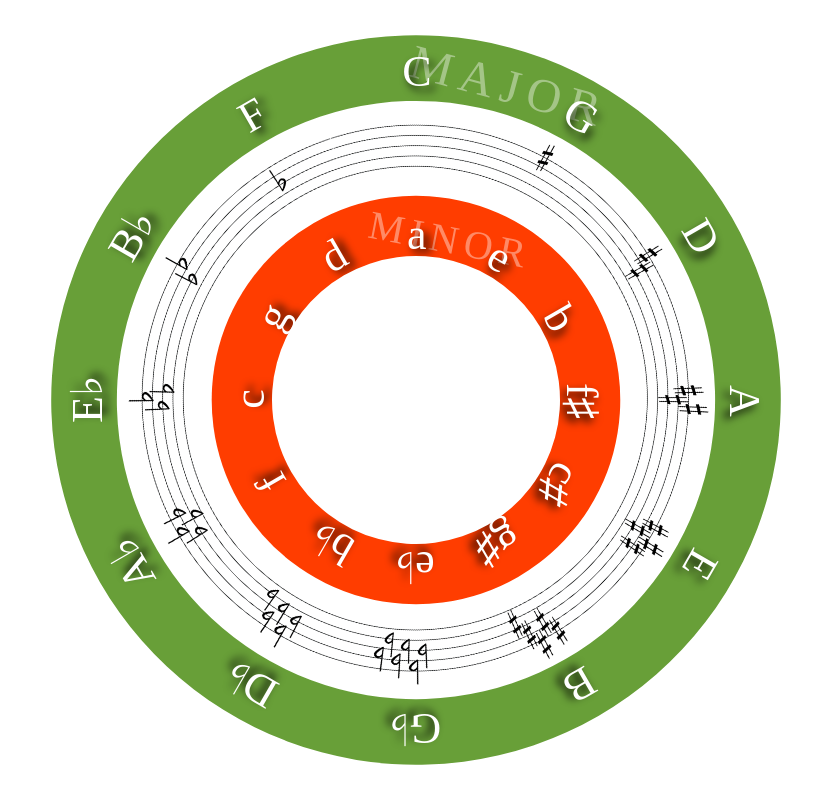
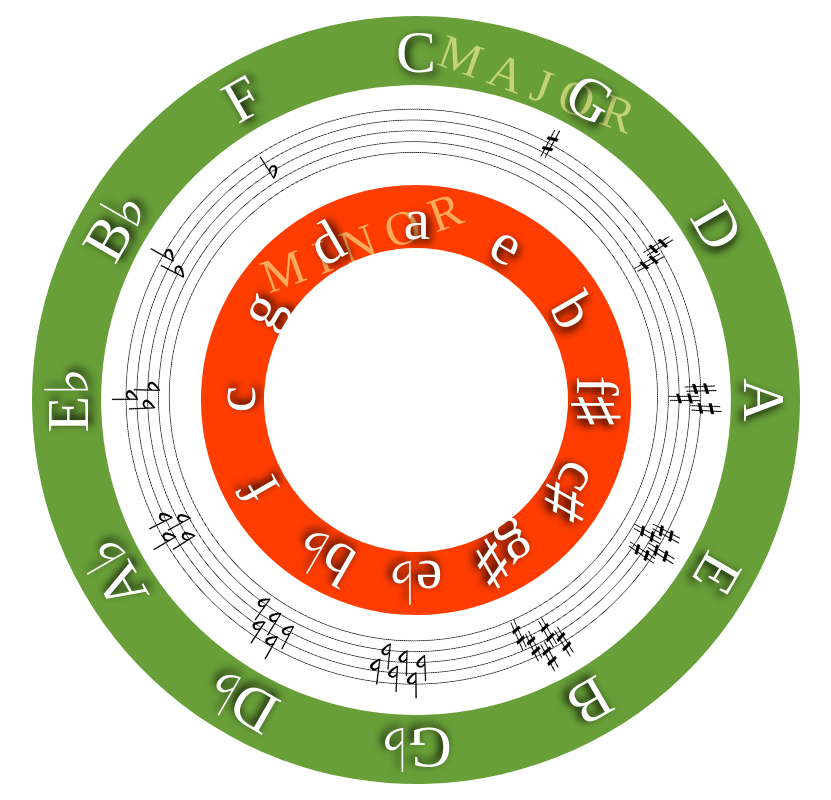
Before and after one commit to clavierbulb-green/A-Circle-of-Fifths, a website: page index.html in a window 1280 px wide. Shown: the whole page, without its empty margins (224-1055 px from the left). Drawn offline with Linux system fonts and the light colour scheme.

Commit message:
Move and recolor 'Minor'/'Major' labels

```diff
--- a/resources/css/scss/main.scss
+++ b/resources/css/scss/main.scss
@@ -19,7 +19,7 @@ $minor-keys: (1: "a", 2: "e", 3: "b", 4: "f#{$sharp}", 5: "c#{$sharp}", 6: "g#{$
   justify-content: center;
   align-items: center;
 
-  height: 100%;
+  height: 100vh;
   overflow: hidden;
 }
 
@@ -88,14 +88,14 @@ $minor-keys: (1: "a", 2: "e", 3: "b", 4: "f#{$sharp}", 5: "c#{$sharp}", 6: "g#{$
 .major::after {
   content: "MAJOR";
   position: absolute;
-  color: rgba(255, 255, 255, 0.5);
+  color: rgba(255, 245, 156, 0.6);
   font-size: 6vmin;
-  letter-spacing: 0.5rem;
-  top: 48%;
-  left: 78%;
+  letter-spacing: calc(0.25rem + 0.8vmin);
+  top: 52%;
+  left: 77%;
   width: 30%;
   text-align: center;
-  transform: rotate(90deg);
+  transform: rotate(95deg);
 }
 
 .staff {
@@ -138,14 +138,14 @@ $minor-keys: (1: "a", 2: "e", 3: "b", 4: "f#{$sharp}", 5: "c#{$sharp}", 6: "g#{$
 .minor::after {
   content: "MINOR";
   position: absolute;
-  color: rgba(255, 255, 255, 0.5);
-  font-size: 5vmin;
-  letter-spacing: 0.4rem;
-  top: 39%;
-  left: 73%;
+  color: rgba(255, 245, 156, 0.6);
+  font-size: 6vmin;
+  letter-spacing: calc(0.18rem + 1.2vmin);
+  top: 17%;
+  left:61%;
   width: 30%;
   text-align: center;
-  transform: rotate(86deg);
+  transform: rotate(55deg);
 }
 
 .circle li {
@@ -175,7 +175,7 @@ $minor-keys: (1: "a", 2: "e", 3: "b", 4: "f#{$sharp}", 5: "c#{$sharp}", 6: "g#{$
     position: absolute;
     width: 10vmin;
     text-align: center;
-    font-size: 6.5vmin;
+    font-size: 7.5vmin;
     color: white;
     transform: rotate(75deg);
 
@@ -188,7 +188,7 @@ $minor-keys: (1: "a", 2: "e", 3: "b", 4: "f#{$sharp}", 5: "c#{$sharp}", 6: "g#{$
 }
 .minor li::after {
   right: 2%;
-  top: 34%;
+  top: 33%;
 }
 
 @each $i, $key in $major-keys {
```
Also changed, not shown: resources/css/main.css.
